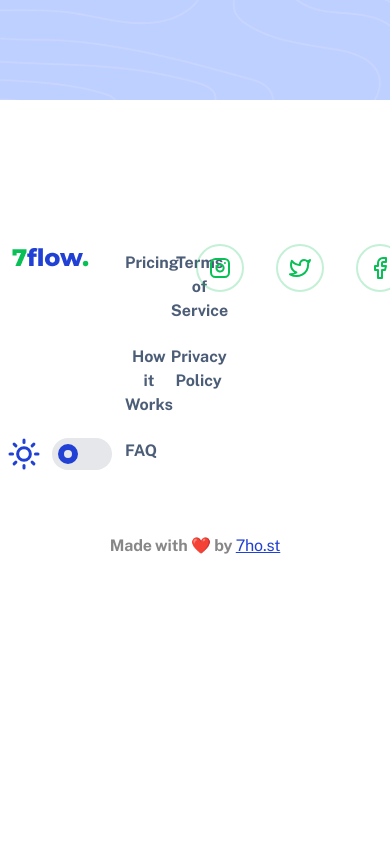
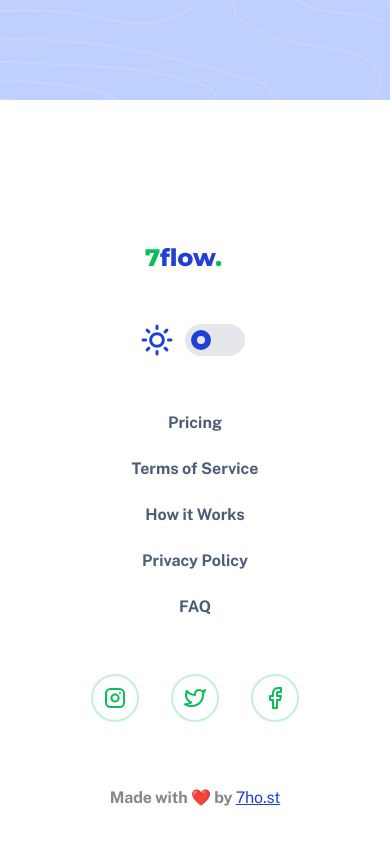
Before and after one commit to MrAghaei/7host-interveiw-task, a Next.js app: page /currencies in a window 390 px wide. Shown: the part 1727-2571 px from the top of the page. Before the commit the page ends 2349 px from the top, so only its background shows below. Built offline with nearby package versions, Linux system fonts and the light colour scheme; no server answers.

Commit message:
[#18-IMPLEMENT] add footer responsiveness

```diff
--- a/src/(Components)/CurrencyList/CurrencyList.tsx
+++ b/src/(Components)/CurrencyList/CurrencyList.tsx
@@ -24,7 +24,7 @@ function CurrencyList() {
   const [page, setPage] = useState<number>(0);
 
   const { ref: lastCoinItemRef, inView } = useInView({
-    threshold: 1,
+    threshold: 0,
     delay: 2000,
   });
 
--- a/src/(Components)/Footer/Footer.tsx
+++ b/src/(Components)/Footer/Footer.tsx
@@ -3,41 +3,48 @@ import Image from "next/image";
 import DarkModeToggle from "@/(Components)/DarkModeToggle/DarkModeToggle";
 
 function Footer() {
+  //region data
+  const footerLinks = [
+    {
+      name: "Pricing",
+      link: "/ricing",
+    },
+    {
+      name: "Terms of Service",
+      link: "/terms",
+    },
+    {
+      name: "How it Works",
+      link: "/howitworks",
+    },
+    {
+      name: "Privacy Policy",
+      link: "/policy",
+    },
+    {
+      name: "FAQ",
+      link: "",
+    },
+  ];
+  //endregion
+
   return (
     <footer className="container d-flex flex-column align-items-center mt-custom-24 py-custom-12 gap-custom-16">
-      <div className="d-flex w-100 justify-content-between">
-        <div className="d-flex flex-column justify-content-between">
+      <div className="d-flex w-100 flex-column  gap-5 flex-md-row gap-md-0 align-items-center justify-content-between">
+        <div className="d-flex gap-custom-14 flex-column align-self-md-start justify-content-between">
           <Logo />
           <DarkModeToggle />
         </div>
-        <div className="row row-cols-2 g-2">
-          <div className="col">
-            <button className="btn fw-bold fs-6 text-custom-light-text1">
-              Pricing
-            </button>
-          </div>
-          <div className="col">
-            <button className="btn fw-bold fs-6 text-custom-light-text1">
-              Terms of Service
-            </button>
-          </div>
-          <div className="col">
-            <button className="btn fw-bold fs-6 text-custom-light-text1">
-              How it Works
-            </button>
-          </div>
-          <div className="col">
-            <button className="btn fw-bold fs-6 text-custom-light-text1">
-              Privacy Policy
-            </button>
-          </div>
-          <div className="col">
-            <button className="btn fw-bold fs-6 text-custom-light-text1">
-              FAQ
-            </button>
-          </div>
+        <div className="row row-cols-1 row-cols-md-2 g-2">
+          {footerLinks.map((data) => (
+            <div key={data.name} className="col d-flex justify-content-center">
+              <button className="btn fw-bold fs-6 text-custom-light-text1">
+                {data.name}
+              </button>
+            </div>
+          ))}
         </div>
-        <div className="d-flex gap-custom-8">
+        <div className="d-flex align-self-md-start gap-custom-8">
           <Image
             src={"/instagram.svg"}
             alt={"instagram logo"}
--- a/src/(classes)/base.repo-api.ts
+++ b/src/(classes)/base.repo-api.ts
@@ -10,7 +10,6 @@ class BaseRepoApi {
       headers: {
         "Content-Type": "application/json",
         Accept: "application/json",
-        Host: "api.coingecko.com",
         "X-Cg-Demo-Api-Key": API_KEY,
       },
     });
```
